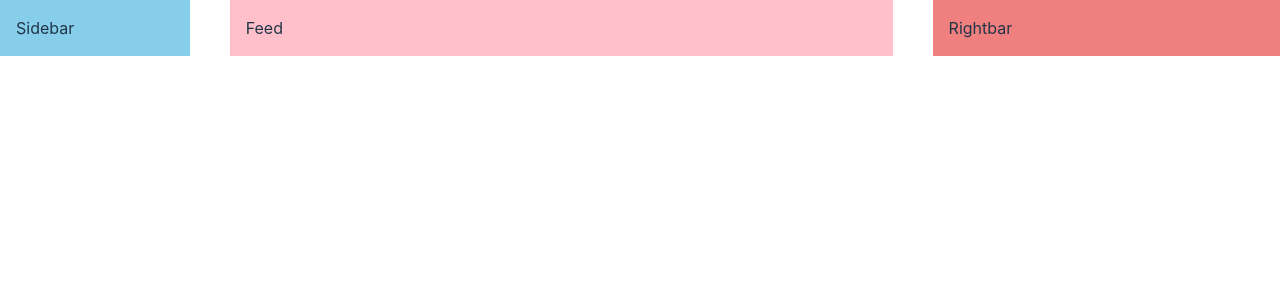
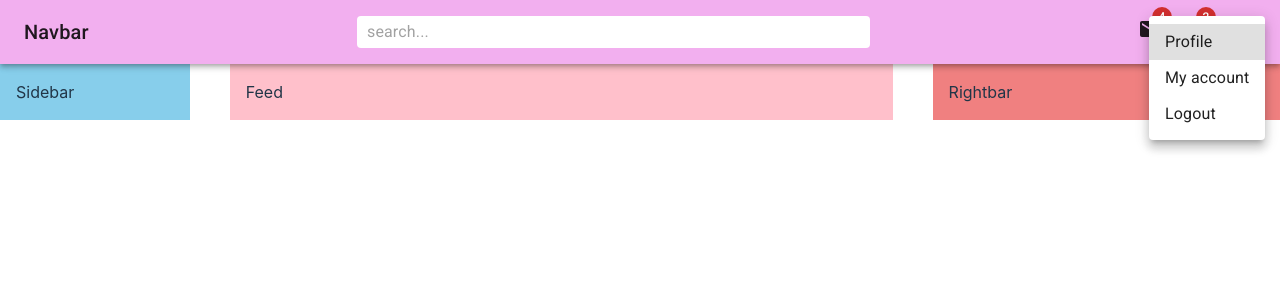
Before and after one commit to omthorat2004/MaterialUIReact, a React (Vite) app: page / in a window 1280 px wide. Shown: the top 300 px of the page. Built offline with nearby package versions, Linux system fonts and the light colour scheme; grey boxes are pictures that could not be loaded.

Commit message:
id change in Menu

```diff
--- a/src/App.jsx
+++ b/src/App.jsx
@@ -3,6 +3,7 @@ import { Box, Button, Stack } from '@mui/material';
 import { useState } from 'react';
 import './App.css';
 import Feed from './Components/Feed';
+import Navbar from './Components/Navbar';
 import Rightbar from './Components/Rightbar';
 import Sidebar from './Components/Sidebar';
 function App() {
@@ -23,7 +24,7 @@ function App() {
   return (
     <div>
      <Box>
-
+      <Navbar/>
       <Stack direction="row" spacing={5}  justifyContent="space-between">
       <Sidebar/>
       <Feed/>
--- a/src/Components/Navbar.jsx
+++ b/src/Components/Navbar.jsx
@@ -1,10 +1,77 @@
+import styled from '@emotion/styled';
+import { Mail, Notifications, Pets } from '@mui/icons-material';
+import { AppBar, Avatar, Badge, Box, InputBase, Menu, MenuItem, Toolbar, Typography } from '@mui/material';
 import React from 'react';
+const StyledToolbar = styled(Toolbar)({
 
+  display:"flex",
+  justifyContent:"space-between"
+
+})
+const Search = styled(Box)(({theme})=>({
+      backgroundColor:"white",
+      padding:"0 10px",
+      borderRadius:theme.shape.borderRadius,
+      width:"40%"
+}))
+const Icons = styled("div")(({theme})=>({
+   display:"none",
+   gap:"20px",
+   [theme.breakpoints.up("sm")]:{
+    display:"flex"
+   }
+}))
+const UserBox = styled(Box)(({theme})=>({
+  display:"flex",
+  alignItems:"center",
+  gap:"10px",
+  [theme.breakpoints.up("sm")]:{
+    display:"none"
+   }
+}))
 const Navbar = () => {
   return (
-    <div>
-        Navbar
-    </div>
+    <AppBar position='sticky'>
+        <StyledToolbar>
+          <Typography variant="h6" sx={{display:{xs:"none",sm:"block"}}}>Navbar</Typography>
+          <Pets sx={{display:{xs:"block",sm:"none"}}}/>
+          <Search><InputBase placeholder='search...'></InputBase></Search>
+          <Icons>
+            <Badge badgeContent={4} color='error'>
+              <Mail/>
+            </Badge>
+            <Badge badgeContent={2} color='error'>
+              <Notifications/>
+            </Badge>
+            <Avatar sx={{width:30,height:30}} src="https://wallpapers.com/images/hd/naruto-and-hinata-kissing-p2k5rfg6b0cw8m2c.webp"/>
+          </Icons>
+          <UserBox>
+          <Avatar sx={{width:30,height:30}} src="https://wallpapers.com/images/hd/naruto-and-hinata-kissing-p2k5rfg6b0cw8m2c.webp"/>
+          <Typography variant='span'>John</Typography>
+          </UserBox>
+
+        </StyledToolbar>
+        <Menu
+        id="demo-positioned-menu"
+        MenuListProps={{
+          'aria-labelledby': 'demo-positioned-button',
+        }}
+        anchorOrigin={{
+          vertical:'top',
+          horizontal:'right'
+        }}
+        open={true}
+        transformOrigin={{
+          vertical:'top',
+          horizontal:'right'
+        }}
+
+      >
+        <MenuItem >Profile</MenuItem>
+        <MenuItem>My account</MenuItem>
+        <MenuItem >Logout</MenuItem>
+      </Menu>
+    </AppBar>
   );
 }
 
--- a/src/Components/Rightbar.jsx
+++ b/src/Components/Rightbar.jsx
@@ -2,7 +2,7 @@ import { Box } from '@mui/material';
 import React from 'react';
 const Rightbar = () => {
   return (
-    <Box bgcolor="lightcoral" flex={2} p={2}>
+    <Box bgcolor="lightcoral" flex={2} p={2}  sx={{display:{xs:"none",sm:"block"}}}>
       Rightbar
     </Box>
   );
--- a/src/Components/Sidebar.jsx
+++ b/src/Components/Sidebar.jsx
@@ -2,7 +2,7 @@ import { Box } from '@mui/material';
 import React from 'react';
 const Sidebar = () => {
   return (
-    <Box bgcolor="skyblue" flex={1} p={2}>
+    <Box bgcolor="skyblue" flex={1} p={2}  sx={{display:{xs:"none",sm:"block"}}}>
       Sidebar
     </Box>
   );
```
